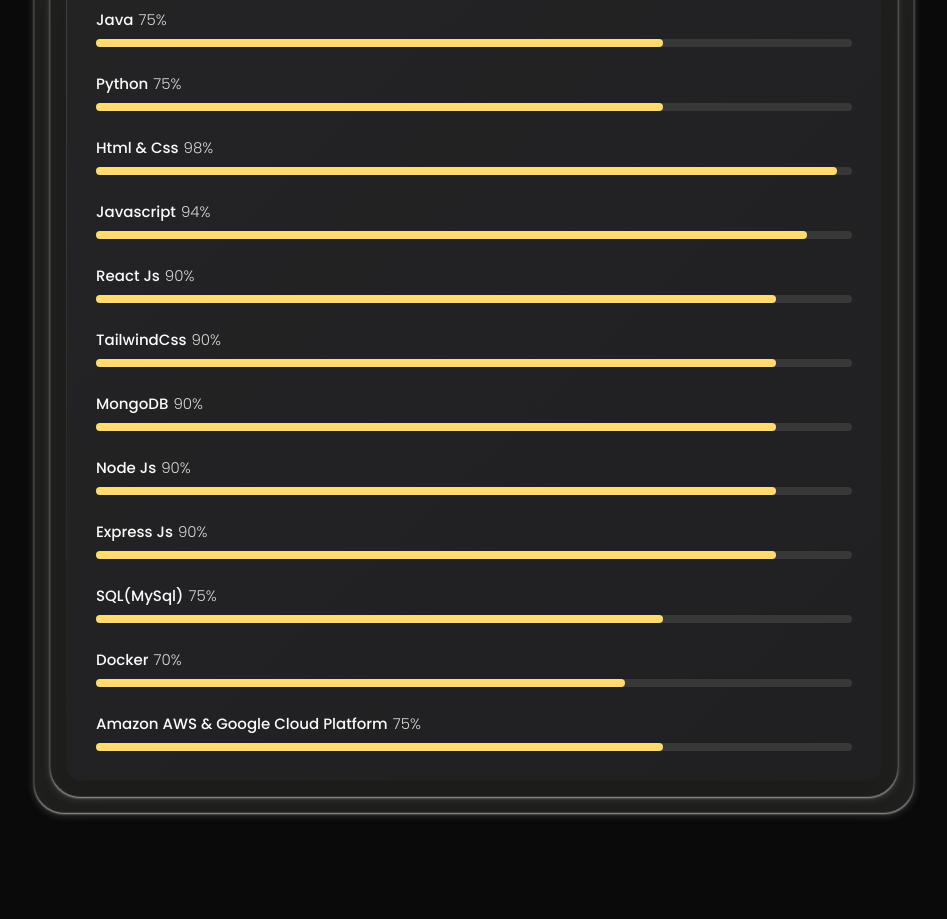
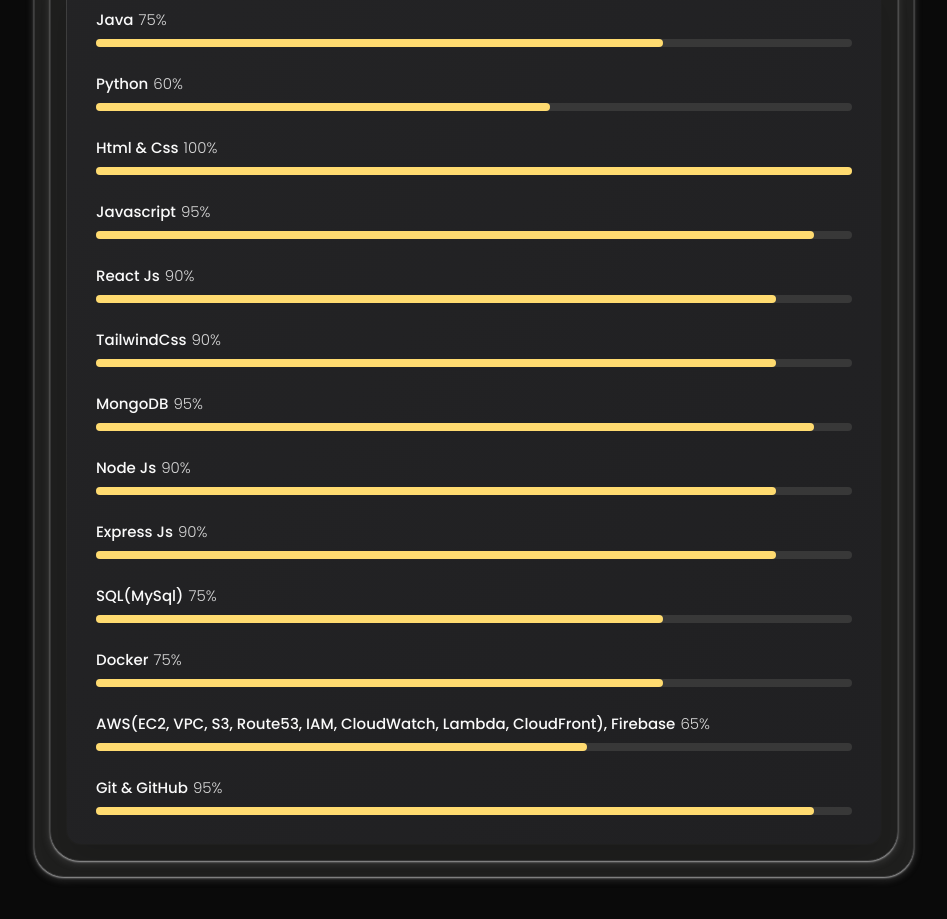
Before and after one commit to RajeevBaniya/portfolio, a React (Vite) app: page /resume in a window 1280 px wide. Shown: the part 980-1899 px from the top of the page, without its empty margins (326-1273 px from the left). Before the commit the page ends 1853 px from the top, so only its background shows below. Built offline with nearby package versions, Linux system fonts and the light colour scheme.

Commit message:
Updated Ui

```diff
--- a/src/pages/Resume/Resume.jsx
+++ b/src/pages/Resume/Resume.jsx
@@ -72,17 +72,18 @@
         <h3 className="h3 skills-title">Technical Skills</h3>
         <ul className="skills-list content-card">
           <SkillItem title="Java" value={75} />
-          <SkillItem title="Python" value={75} />
-          <SkillItem title="Html & Css" value={98} />
-          <SkillItem title="Javascript" value={94} />
+          <SkillItem title="Python" value={60} />
+          <SkillItem title="Html & Css" value={100} />
+          <SkillItem title="Javascript" value={95} />
           <SkillItem title="React Js" value={90} />
           <SkillItem title="TailwindCss" value={90} />
-          <SkillItem title="MongoDB" value={90} />
+          <SkillItem title="MongoDB" value={95} />
           <SkillItem title="Node Js" value={90} />
           <SkillItem title="Express Js" value={90} />
           <SkillItem title="SQL(MySql)" value={75} />
-          <SkillItem title="Docker" value={70} />
-          <SkillItem title="Amazon AWS & Google Cloud Platform" value={75} />
+          <SkillItem title="Docker" value={75} />
+          <SkillItem title="AWS(EC2, VPC, S3, Route53, IAM, CloudWatch, Lambda, CloudFront), Firebase" value={65} />
+          <SkillItem title="Git & GitHub" value={95} />
         </ul>
       </div>
     </section>
```
Also changed, not shown: 1 other file (tests, documents, lock files or other folders).
